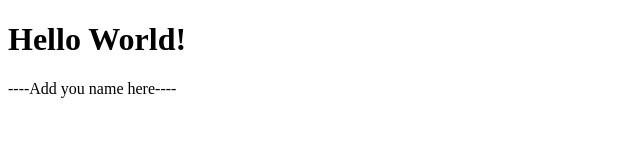
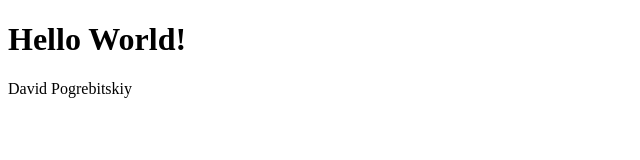
Before and after one commit to DS4200-S23-Class/ic-01-pogrebitskiy, a plain HTML site: page index.html in a window 1280 px wide. Shown: the full height of the page, 0-640 px from the left. Drawn offline with Linux system fonts and the light colour scheme.

Commit message:
added my name

```diff
--- a/index.html
+++ b/index.html
@@ -6,7 +6,7 @@
 
 <p>
 
-----Add you name here----
+David Pogrebitskiy
 
 </p>
 
```
